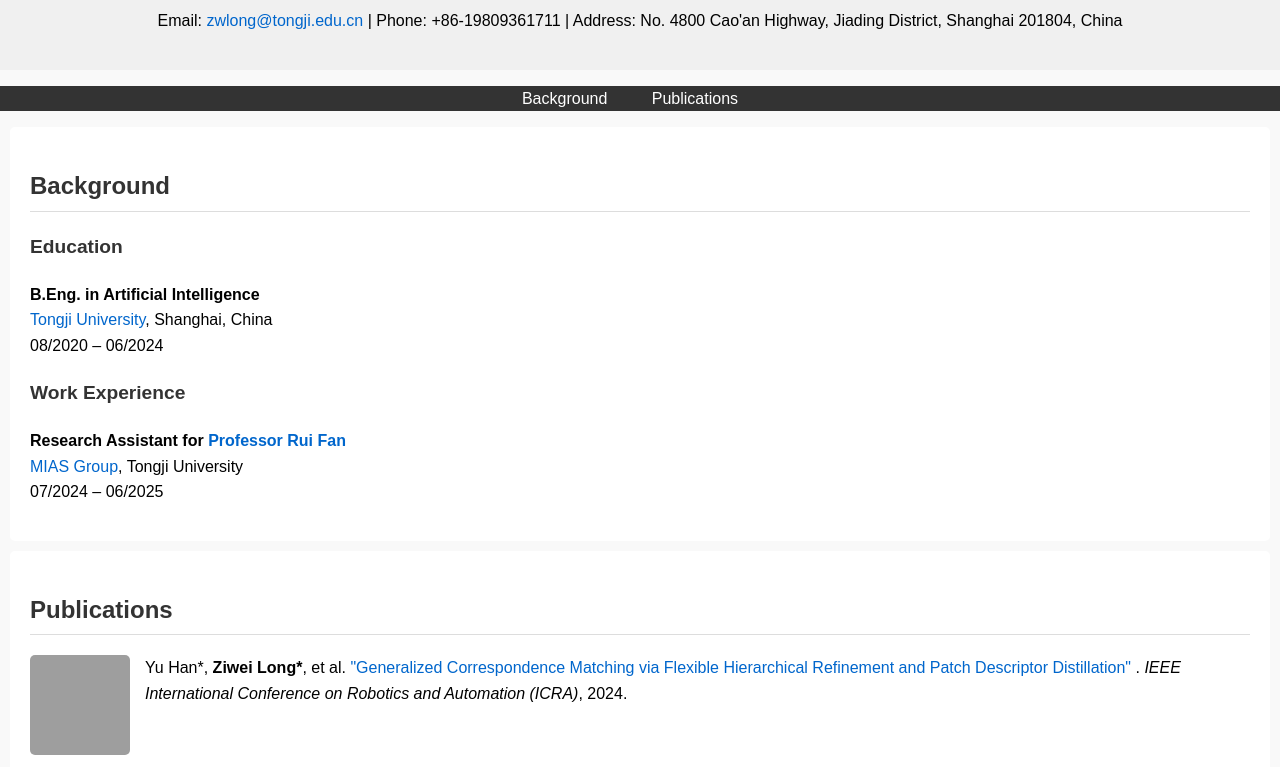
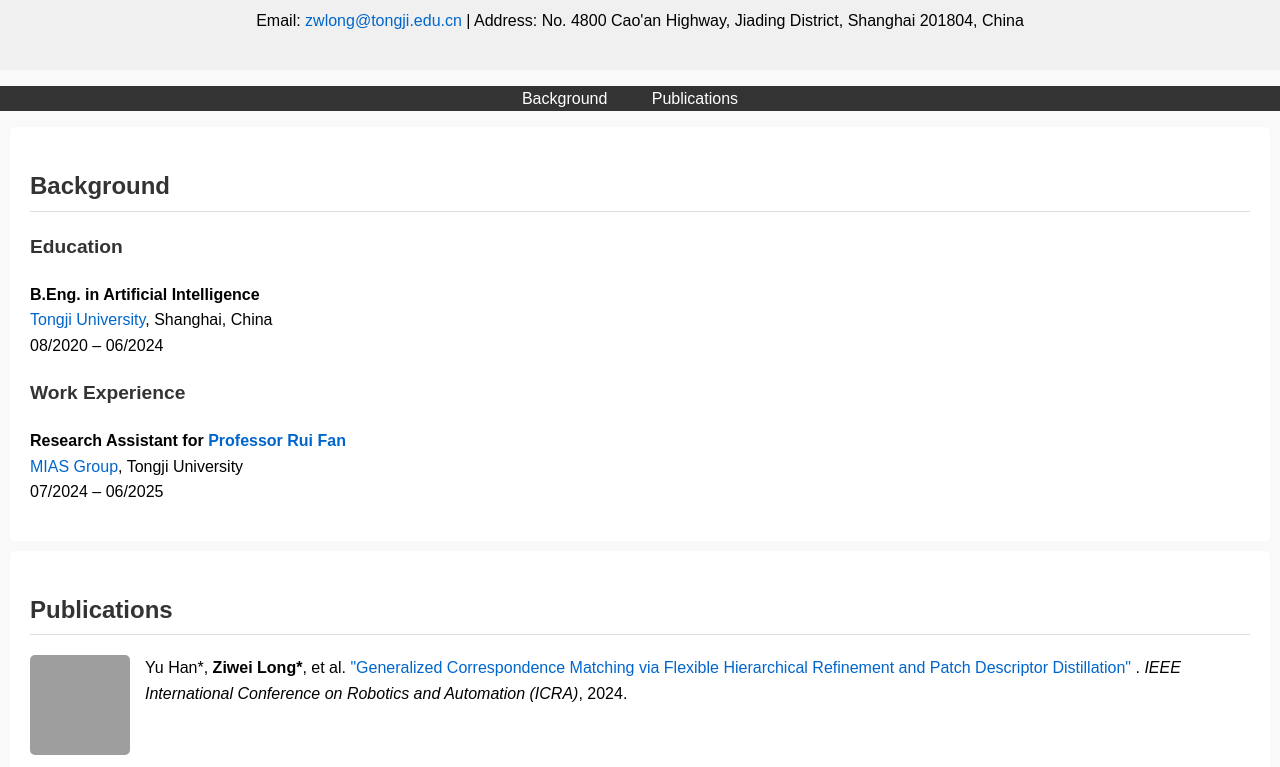
Before and after one commit to SwayLong/SwayLong.github.io, a plain HTML site: page index.html in a window 1280 px wide. Shown: the part 259-1026 px from the top of the page. Drawn offline with Linux system fonts and the light colour scheme; grey boxes are pictures that could not be loaded.

Commit message:
Update index.html

```diff
--- a/index.html
+++ b/index.html
@@ -99,7 +99,7 @@
     <header>
         <img src="zwlong.png" alt="Ziwei Long Profile Photo" class="profile-photo">
         <h1>Ziwei Long</h1>
-        <p>Email: <a href="mailto:zwlong@tongji.edu.cn">zwlong@tongji.edu.cn</a> | Phone: +86-19809361711 | Address: No. 4800 Cao'an Highway, Jiading District, Shanghai 201804, China</p>
+        <p>Email: <a href="mailto:zwlong@tongji.edu.cn">zwlong@tongji.edu.cn</a> | Address: No. 4800 Cao'an Highway, Jiading District, Shanghai 201804, China</p>
     </header>
     <nav>
         <ul>
```
